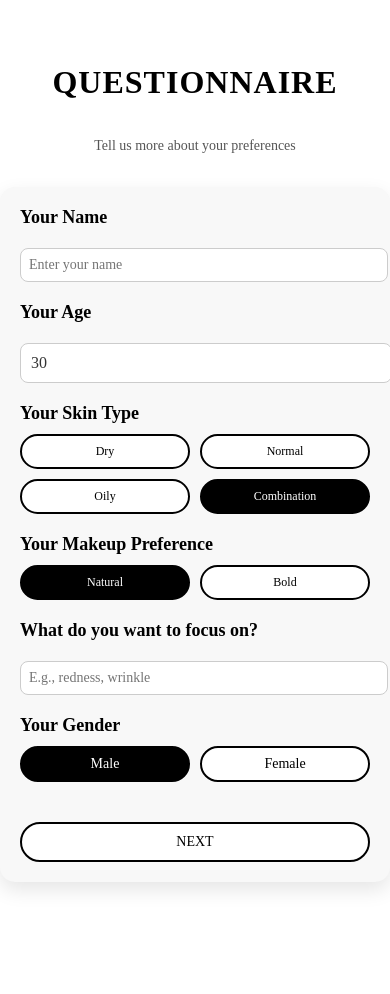
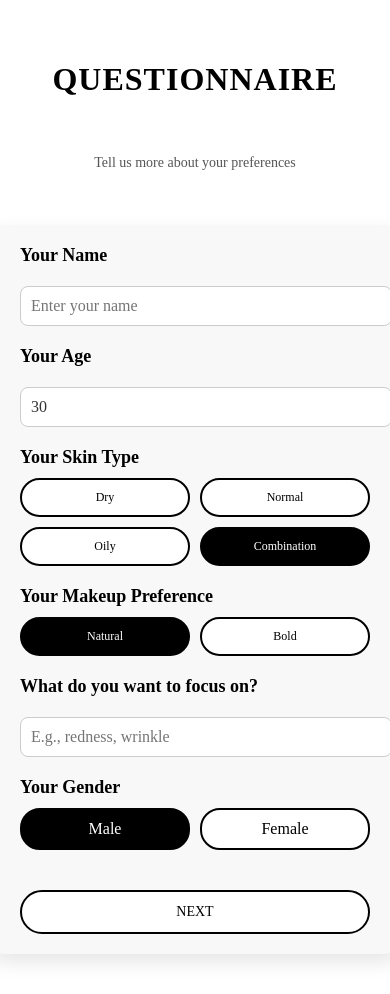
Before and after one commit to WanghanlinStephen/skin-detect, a React (Create React App) app: page /questionnaire in a window 390 px wide. Before the commit the page ends 924 px from the top, so only its background shows below. Built offline with nearby package versions, Linux system fonts and the light colour scheme.

Commit message:
fix 1:main page display issue 2:camera issue

```diff
--- a/src/components/Homepage/Homepage.css
+++ b/src/components/Homepage/Homepage.css
@@ -1,3 +1,8 @@
+body.homepage {
+  overflow: hidden; /* 禁止滚动 */
+  height: 100%; /* 确保填满视口 */
+}
+
 .Homepage {
   display: flex;
   flex-direction: column;
@@ -11,24 +16,40 @@
   background: #fff; /* 简洁白色背景 */
   overflow: hidden;
   position: relative;
+  z-index: 1; /* 确保内容层位于背景图片上方 */
 }
 
 .background-image {
   position: absolute;
   top: 0;
   left: 0;
-  width: 100%;
-  height: 100%;
-  z-index: -1;
-  background-size: cover;
-  background-position: center;
+  width: 100vw; /* 视口宽度 */
+  height: 100vh; /* 视口高度 */
+  background-size: cover; /* 确保图片覆盖整个背景 */
+  background-position: center; /* 确保图片居中显示 */
   filter: brightness(0.85) blur(2px); /* 模糊和亮度调整 */
   opacity: 0.85;
+  z-index: -1; /* 放置在内容层下面 */
+  transform: none; /* 移除 transform 防止位置偏移 */
+}
+
+
+@media (min-width: 1024px) {
+  .background-image {
+    width: 80%; /* 限制宽度为屏幕的 80% */
+    height: 80%; /* 限制高度为屏幕的 80% */
+    max-width: 1200px; /* 最大宽度 */
+    max-height: 800px; /* 最大高度 */
+    margin: auto; /* 保持居中 */
+    left: 50%; /* 水平居中 */
+    top: 50%; /* 垂直居中 */
+    transform: translate(-50%, -50%); /* 居中调整 */
+  }
 }
 
 .header {
   margin-top: 20px;
-  animation: fadeIn 1.2s ease-in-out;
+  animation: fadeIn 2.5s ease-in-out; /* 延长文字出现动画时间 */
 }
 
 .brand-title {
@@ -95,14 +116,16 @@
 .start-btn {
   background: none;
   color: #000;
-  border: 2px solid #000;
+  border: 1.5px solid #000;
   border-radius: 30px;
   padding: 15px 40px;
-  font-size: 18px;
+  font-size: 15px;
   font-weight: bold;
   cursor: pointer;
   transition: all 0.3s ease;
   font-family: 'Lato', sans-serif; /* 现代无衬线字体 */
+  animation: pulse 3s infinite; /* 按钮呼吸效果 */
+  margin-top: -40px; /* 上移按钮 */
 }
 
 .start-btn:hover {
@@ -138,3 +161,24 @@
     transform: translateY(0);
   }
 }
+
+@keyframes pulse {
+  0% {
+    transform: scale(1);
+  }
+  50% {
+    transform: scale(1.1);
+  }
+  100% {
+    transform: scale(1);
+  }
+}
+
+@keyframes imageZoom {
+  0% {
+    transform: scale(1);
+  }
+  100% {
+    transform: scale(1.05);
+  }
+}
--- a/src/components/Homepage/Homepage.jsx
+++ b/src/components/Homepage/Homepage.jsx
@@ -1,17 +1,23 @@
-import React from 'react';
+import React, { useEffect }from 'react';
 import { useNavigate } from 'react-router-dom'; // Import useNavigate
 import './Homepage.css';
-import backgroundImage from '../../assets/background.jpg'; // Import the image
 
 function Homepage() {
   const navigate = useNavigate(); // Create navigate function
+
+  useEffect(() => {
+    document.body.classList.add('homepage'); // 添加类名
+    return () => {
+      document.body.classList.remove('homepage'); // 移除类名
+    };
+  }, []);
 
   return (
     <div className="Homepage">
       <div
         className="background-image"
         style={{
-          backgroundImage: `url(${backgroundImage})`, // Dynamically set background image
+          backgroundImage: `url(https://skin-doctor-frontend.s3.us-east-2.amazonaws.com/images/40%25.jpg)`,
         }}
       ></div>
 
@@ -23,7 +29,7 @@ function Homepage() {
       <div className="content">
         <p className="description">
           Understand your skin like never before.<br />
-          Powered by AI. Trusted by dermatologists.
+          Powered by LLMs. Trusted by dermatologists.
         </p>
         <div className="features">
           <div className="feature">
--- a/src/components/Questionnaire/Questionnaire.css
+++ b/src/components/Questionnaire/Questionnaire.css
@@ -1,87 +1,101 @@
 /* 页面整体样式 */
+body, html {
+  font-family: 'Didot', serif; /* 使用 Didot 字体 */
+}
+
+body.questionnaire {
+  overflow: auto; /* 允许滚动 */
+  height: auto; /* 动态适应内容高度 */
+  margin: 0;
+  padding: 0;
+}
+
 .Questionnaire {
   display: flex;
   flex-direction: column;
   align-items: center;
-  justify-content: center;
-  height: 100vh;
+  justify-content: flex-start; /* 从顶部开始排列内容 */
   padding: 40px 20px;
-  font-family: 'Didot', serif; /* 使用 Didot 字体 */
   background: #ffffff; /* 白色背景 */
   color: #000000; /* 黑色文字 */
+  min-height: 100vh; /* 确保至少填满视口高度 */
 }
 
 /* 标题样式 */
 .title {
-  font-size: 36px; /* 调整标题大小以适配小屏幕 */
+  font-size: 36px; /* 调整标题大小 */
   font-weight: bold;
   text-transform: uppercase;
-  color: #000000; /* 纯黑标题 */
-  margin-bottom: 20px;
-  letter-spacing: 1px; /* 微小间距 */
+  color: #000000;
+  margin-bottom: 40px; /* 下移标题间距 */
+  letter-spacing: 1px;
   text-align: center;
 }
 
 .subtitle {
-  font-size: 16px; /* 调整副标题大小 */
-  color: #555555; /* 辅助灰色文字 */
-  margin-bottom: 30px;
+  font-size: 16px;
+  color: #555555;
+  margin-bottom: 50px; /* 调整间距 */
   text-align: center;
-  line-height: 1.6; /* 提升可读性 */
+  line-height: 1.6; /* 提高可读性 */
 }
 
 /* 卡片容器样式 */
 .container {
   width: 100%;
-  max-width: 480px; /* 缩小卡片宽度以适配小屏幕 */
-  background: #f8f8f8; /* 浅灰色背景 */
+  max-width: 480px; /* 限制卡片宽度 */
+  background: #f8f8f8;
   border-radius: 15px;
-  box-shadow: 0 8px 20px rgba(0, 0, 0, 0.1); /* 柔和阴影 */
-  padding: 20px 30px; /* 减少内边距 */
+  box-shadow: 0 8px 20px rgba(0, 0, 0, 0.1);
+  padding: 20px 30px;
   text-align: left;
 }
 
 /* 表单分区样式 */
 .form-section {
-  margin-bottom: 20px; /* 减小分区间距 */
+  margin-bottom: 20px; /* 分区间距 */
 }
 
 .form-label {
-  font-size: 18px; /* 调整字体大小 */
+  font-size: 18px;
   font-weight: bold;
   margin-bottom: 10px;
   display: block;
-  color: #000000; /* 黑色文字 */
+  color: #000000;
 }
 
-.age-input {
+.name-input,
+.age-input,
+.focus-input {
   width: 100%;
-  padding: 10px; /* 减少输入框内边距 */
+  padding: 10px;
   font-size: 16px;
   border: 1px solid #cccccc;
   border-radius: 8px;
-  background: #ffffff; /* 白色输入框背景 */
+  background: #ffffff;
   color: #333333;
   outline: none;
   margin-top: 10px;
-  font-family: 'Didot', serif; /* Didot 字体 */
+  font-family: 'Didot', serif;
 }
 
-.age-input:focus {
-  border-color: #000000; /* 聚焦时边框变黑 */
+.name-input:focus,
+.age-input:focus,
+.focus-input:focus {
+  border-color: #000000; /* 聚焦时变黑 */
 }
 
 /* 选项按钮样式 */
 .options {
   display: flex;
   flex-wrap: wrap;
-  gap: 10px; /* 减小按钮间距 */
+  gap: 10px; /* 按钮间距 */
 }
 
 .option-button {
-  flex: 1 1 calc(50% - 10px); /* 宽度适配手机屏幕 */
-  padding: 10px; /* 减小按钮内边距 */
-  font-size: 14px; /* 调整按钮字体大小 */
+  flex: 1 1 calc(50% - 10px); /* 按钮宽度适配 */
+  padding: 10px;
+  font-size: 14px;
   text-align: center;
   border: 2px solid #000000;
   border-radius: 20px;
@@ -89,11 +103,11 @@
   color: #000000;
   cursor: pointer;
   transition: all 0.3s ease;
-  font-family: 'Didot', serif; /* Didot 字体 */
+  font-family: 'Didot', serif;
 }
 
 .option-button.selected {
-  background: #000000; /* 选中时黑底白字 */
+  background: #000000;
   color: #ffffff;
 }
 
@@ -104,8 +118,8 @@
 /* 下一步按钮样式 */
 .next-button {
   width: 100%;
-  padding: 12px; /* 减小按钮内边距 */
-  font-size: 16px; /* 调整按钮字体大小 */
+  padding: 12px;
+  font-size: 16px;
   text-transform: uppercase;
   color: #000000;
   background: #ffffff;
@@ -114,103 +128,84 @@
   cursor: pointer;
   transition: all 0.3s ease;
   margin-top: 20px;
-  font-family: 'Didot', serif; /* Didot 字体 */
+  font-family: 'Didot', serif;
 }
 
 .next-button:hover {
   background: #000000;
   color: #ffffff;
-  transform: translateY(-3px); /* 悬停时微微上移 */
-}
-
-/* 响应式布局：适配小屏幕 */
-@media screen and (max-width: 768px) {
-  .title {
-    font-size: 32px; /* 减小标题大小 */
-  }
-
-  .subtitle {
-    font-size: 14px; /* 减小副标题大小 */
-  }
-
-  .container {
-    max-width: 360px; /* 更窄的卡片宽度 */
-    padding: 20px; /* 减少内边距 */
-  }
-
-  .option-button {
-    font-size: 12px; /* 减小按钮字体 */
-    padding: 8px; /* 减小按钮内边距 */
-  }
-
-  .next-button {
-    font-size: 14px; /* 调整按钮字体大小 */
-    padding: 10px; /* 减小按钮内边距 */
-  }
+  transform: translateY(-3px);
 }
 
 /* Name 和 Focus 输入框样式 */
 .name-input,
 .focus-input {
   width: 100%;
-  padding: 10px; /* 输入框内边距 */
-  font-size: 16px; /* 字体大小 */
+  padding: 10px;
+  font-size: 16px;
   border: 1px solid #cccccc;
   border-radius: 8px;
-  background: #ffffff; /* 白色背景 */
+  background: #ffffff;
   color: #333333;
   outline: none;
   margin-top: 10px;
-  font-family: 'Didot', serif; /* 使用 Didot 字体 */
 }
 
 .name-input:focus,
 .focus-input:focus {
-  border-color: #000000; /* 聚焦时边框变黑 */
+  border-color: #000000;
 }
 
-/* Gender 滑动选择器容器样式 */
+/* Gender 滑动选择器样式 */
 .gender-slider {
   display: flex;
-  justify-content: space-between; /* 两端对齐 */
-  gap: 10px; /* 按钮间距 */
-  margin-top: 10px; /* 上边距 */
+  justify-content: space-between;
+  gap: 10px;
+  margin-top: 10px;
 }
 
-/* Gender 按钮样式 */
 .gender-button {
-  flex: 1; /* 平均分配宽度 */
+  flex: 1;
   padding: 10px;
-  font-size: 16px; /* 字体大小 */
+  font-size: 16px;
   text-align: center;
   border: 2px solid #000000;
   border-radius: 20px;
-  background: #ffffff; /* 默认白色背景 */
-  color: #000000; /* 默认黑色文字 */
+  background: #ffffff;
+  color: #000000;
   cursor: pointer;
   transition: all 0.3s ease;
-  font-family: 'Didot', serif; /* 使用 Didot 字体 */
+  font-family: 'Didot', serif
 }
 
 .gender-button.selected {
-  background: #000000; /* 选中时黑底白字 */
+  background: #000000;
   color: #ffffff;
 }
 
 .gender-button:hover {
-  background: #f0f0f0; /* 悬停时浅灰背景 */
+  background: #f0f0f0;
 }
 
-/* 响应式布局：适配小屏幕 */
+/* 响应式布局 */
 @media screen and (max-width: 768px) {
-  .name-input,
-  .focus-input {
-    font-size: 14px; /* 减小输入框字体大小 */
-    padding: 8px; /* 减小输入框内边距 */
+  .title {
+    font-size: 32px;
   }
 
-  .gender-button {
-    font-size: 14px; /* 减小按钮字体大小 */
-    padding: 8px; /* 减小按钮内边距 */
+  .subtitle {
+    font-size: 14px;
+  }
+
+  .container {
+    max-width: 360px;
+  }
+
+  .option-button {
+    font-size: 12px;
+  }
+
+  .next-button {
+    font-size: 14px;
   }
 }
--- a/src/components/UploadImage/UploadImage.css
+++ b/src/components/UploadImage/UploadImage.css
@@ -43,6 +43,7 @@
   display: none; /* 隐藏默认文件输入框 */
 }
 
+.capture-btn,
 .file-button,
 .camera-button {
   display: inline-block;
@@ -55,8 +56,8 @@
   border-radius: 25px;
   cursor: pointer;
   transition: all 0.3s ease;
-  font-family: 'Lato', sans-serif; /* 现代无衬线字体 */
   margin-bottom: 15px;
+  font-family: 'Didot', serif
 }
 
 .file-button:hover,
@@ -93,11 +94,36 @@
   border-radius: 30px;
   cursor: pointer;
   box-shadow: 0px 8px 15px rgba(0, 0, 0, 0.2);
-  font-family: 'Lato', sans-serif; /* 无衬线字体 */
   transition: all 0.3s ease;
+  font-family: 'Didot', serif
 }
 
 .submit-btn:hover {
   background: linear-gradient(90deg, #444444, #000000); /* 渐变反转 */
   transform: translateY(-3px); /* 上移效果 */
 }
+
+/* 错误提示样式 */
+.error {
+  color: red;
+  font-size: 16px;
+  margin-bottom: 20px;
+}
+
+/* 摄像头预览容器 */
+.camera-preview {
+  display: flex;
+  flex-direction: column;
+  align-items: center;
+  gap: 20px;
+}
+
+/* 视频样式 */
+.video {
+  width: 100%;
+  max-width: 400px;
+  height: auto;
+  border: 2px solid #000;
+  border-radius: 10px;
+  background: #000;
+}
```
Also changed, not shown: src/components/UploadImage/UploadImage.jsx (+120 -27 lines), src/test.html (added, +81 -0 lines).
